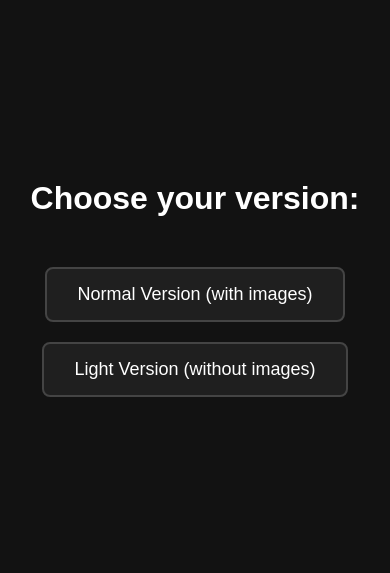
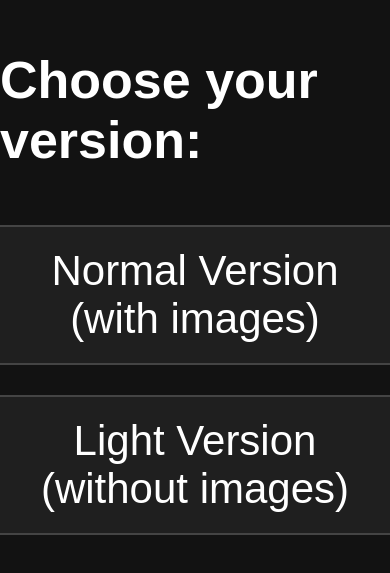
Before and after one commit to MyW0rld/crack, a plain HTML site: page index.html in a window 390 px wide. Shown: the part 139-712 px from the top of the page. Drawn offline with Linux system fonts and the light colour scheme.

Commit message:
Update index.html

```diff
--- a/index.html
+++ b/index.html
@@ -34,6 +34,24 @@
             background-color: #333;
             border-color: #888;
         }
+
+
+
+/* Mobile-specific adjustments for buttons */
+@media (max-width: 1000px) {
+    .btn {
+        padding: 20px 35px;      /* bigger tap area */
+        font-size: 42px;         /* larger text */
+        margin: 15px 0;
+        width: 90%;              /* almost full-width buttons */
+        text-align: center;
+    }
+
+	h1 {
+            font-size: 52px;
+        }
+}
+
     </style>
 </head>
 <body>
```
